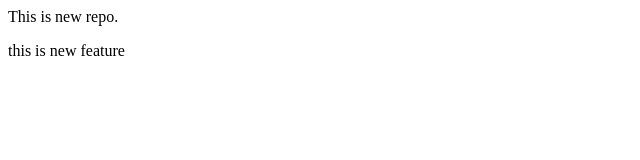
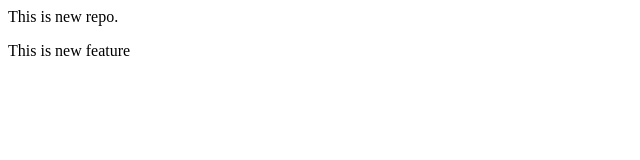
Before and after one commit to Gopeesingh/LocalRepo, a plain HTML site: page index.html in a window 1280 px wide. Shown: the full height of the page, 0-640 px from the left. Drawn offline with Linux system fonts and the light colour scheme.

Commit message:
add some line

```diff
--- a/index.html
+++ b/index.html
@@ -1,2 +1,2 @@
 <p>This is new repo.</p>
-<p>this is new feature</p>
+<p>This is new feature</p>
```
